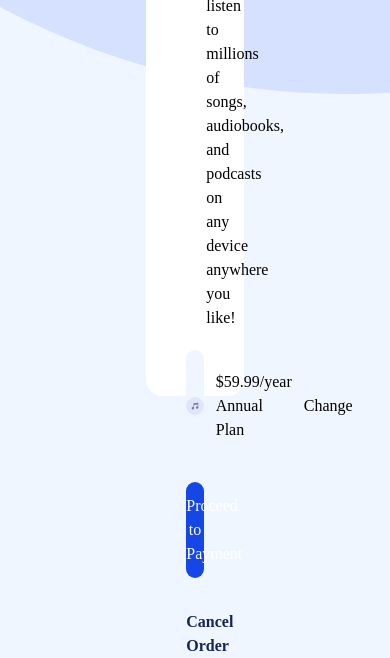
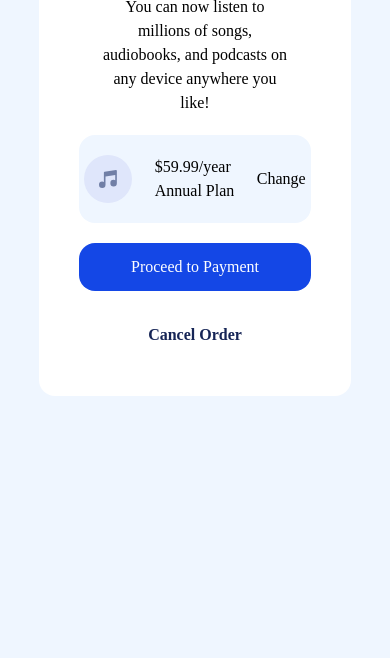
Before and after one commit to Drock0/Order-Summary, a website: page index.html in a window 390 px wide. Shown: the part 343-1001 px from the top of the page. After the commit the page ends 844 px from the top, so only its background shows below. Drawn offline with Linux system fonts and the light colour scheme; files whose address does not match are found by name.

Commit message:
worked on the mobile responsiveness

```diff
--- a/index.html
+++ b/index.html
@@ -18,9 +18,9 @@
     />
   </head>
   <body
-    class="h-screen flex font-[Red-Hat-Display] bg-[url('/images/pattern-background-desktop.svg')] bg-no-repeat bg-blue-50"
+    class="bg-blue-50 h-screen bg-[url('images/pattern-background-mobile.svg')] flex font-[Red-Hat-Display] lg:bg-[url('/images/pattern-background-desktop.svg')] bg-no-repeat lg:bg-blue-50 flex-wrap"
   >
-    <div class="w-1/4 m-auto h-3/4 bg-white rounded-2xl space-y-10">
+    <div class="lg:w-1/4 w-4/5 m-auto h-3/4 bg-white rounded-2xl space-y-10">
       <img
         src="/images/illustration-hero.svg"
         alt="hero"
```
Also changed, not shown: src/output.css.
